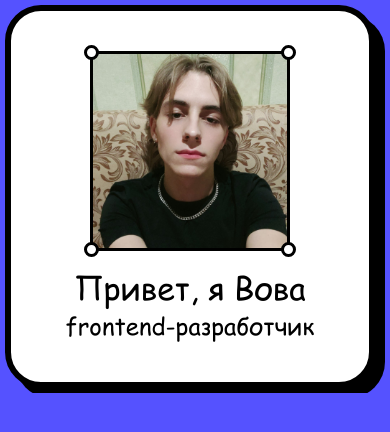
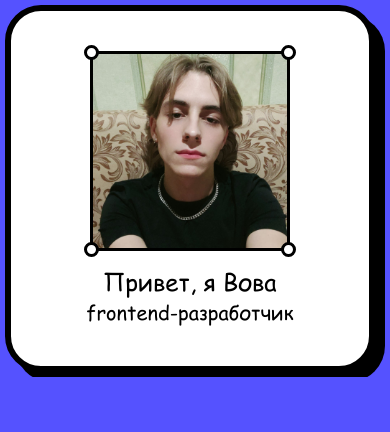
Before and after one commit to Suyukee/portfolio-website, a Next.js app: page / in a window 390 px wide. Shown: the top 432 px of the page. Built offline with nearby package versions, Linux system fonts and the light colour scheme.

Commit message:
Editing adaptive design for hero section

```diff
--- a/src/app/globals.css
+++ b/src/app/globals.css
@@ -51,7 +51,7 @@ h3 {
 	box-shadow: 10px 10px 0 #000;
 }
 
-@media (max-width: 920px) {
+@media (max-width: 880px) {
 	.main {
 		margin: 5px auto;
 	}
@@ -65,3 +65,15 @@ h3 {
 		font-size: 20px;
 	}
 }
+
+@media (max-width: 700px) {
+	h1 {
+		font-size: 24px;
+	}
+	h2 {
+		font-size: 20px;
+	}
+	h3 {
+		font-size: 16px;
+	}
+}
--- a/src/styles/hero-section.module.css
+++ b/src/styles/hero-section.module.css
@@ -19,7 +19,7 @@
 	border: 3px solid #000;
 }
 
-@media (max-width: 920px) {
+@media (max-width: 880px) {
 	.section__hero {
 		gap: 90px;
 	}
```
